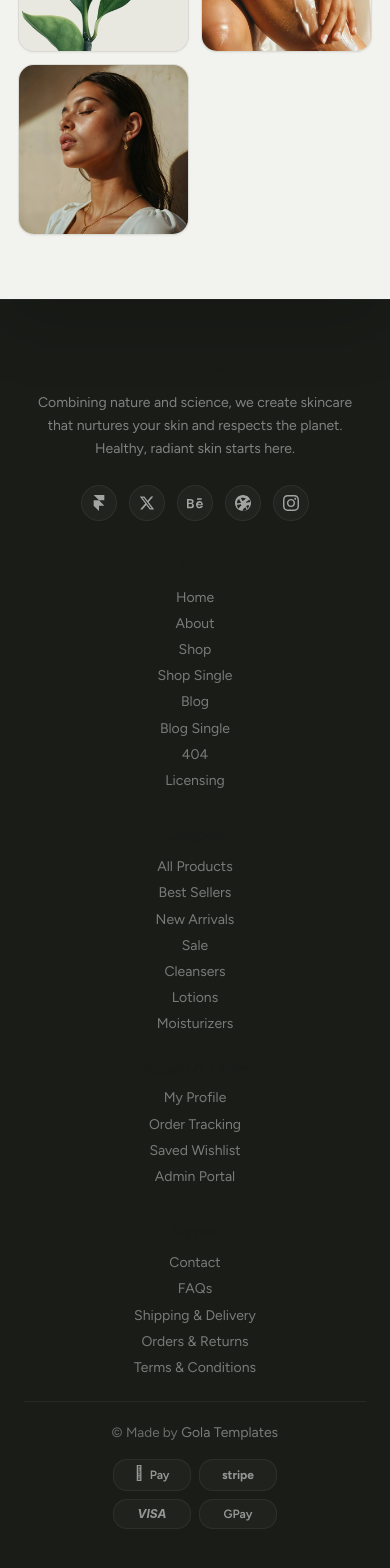
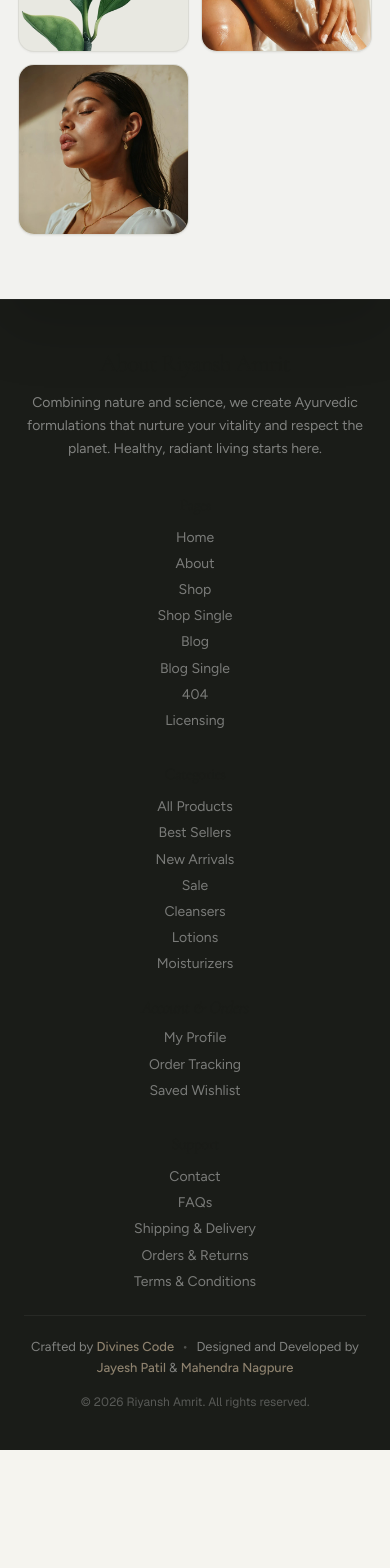
Before and after one commit to Jayeshpatil9869/riyanshamrit, a React (Vite) app: page / in a window 390 px wide. Shown: the part 7238-8806 px from the top of the page. After the commit the page ends 8688 px from the top, so only its background shows below. Built offline with nearby package versions, Linux system fonts and the light colour scheme; no server answers; a web font is replaced by a local one.

Commit message:
feat(footer): remove social & payment icons and update developer credits

```diff
--- a/src/components/Footer.tsx
+++ b/src/components/Footer.tsx
@@ -47,79 +47,15 @@ export const Footer: React.FC = () => {
           {/* Main Content Layout (Centered Stack on Mobile, 12-Col Grid on Desktop) */}
           <div className="grid grid-cols-1 lg:grid-cols-12 gap-8 lg:gap-12">
 
-            {/* BRAND COLUMN (Description & Socials) */}
+            {/* BRAND COLUMN (Description) */}
             <div className="lg:col-span-5 flex flex-col items-center text-center lg:items-start lg:text-left justify-between gap-6 lg:gap-8">
               <div className="flex flex-col items-center lg:items-start gap-3 sm:gap-4 max-w-md mx-auto lg:mx-0">
                 <h2 className="font-serif text-2xl sm:text-3xl text-white font-normal tracking-tight">
-                  About Kanva
+                  About Riyansh Amrit
                 </h2>
                 <p className="text-white/75 text-[14px] sm:text-[14.5px] leading-relaxed font-sans">
-                  Combining nature and science, we create skincare that nurtures your skin and respects the planet. Healthy, radiant skin starts here.
+                  Combining nature and science, we create Ayurvedic formulations that nurture your vitality and respect the planet. Healthy, radiant living starts here.
                 </p>
-              </div>
-
-              {/* Social Media Icons */}
-              <div className="flex items-center justify-center lg:justify-start gap-3">
-                {/* Framer */}
-                <a
-                  href="https://framer.com"
-                  target="_blank"
-                  rel="noopener noreferrer"
-                  aria-label="Framer"
-                  className="w-9 h-9 sm:w-10 sm:h-10 rounded-full bg-white/5 hover:bg-white/15 border border-white/10 flex items-center justify-center text-white transition-all hover:scale-110"
-                >
-                  <svg className="w-4 h-4 sm:w-4.5 sm:h-4.5" fill="currentColor" viewBox="0 0 24 24">
-                    <path d="M4 0h16v8h-8zM4 8h8l8 8H4zM4 16h8v8z" />
-                  </svg>
-                </a>
-                {/* X / Twitter */}
-                <a
-                  href="https://x.com"
-                  target="_blank"
-                  rel="noopener noreferrer"
-                  aria-label="X"
-                  className="w-9 h-9 sm:w-10 sm:h-10 rounded-full bg-white/5 hover:bg-white/15 border border-white/10 flex items-center justify-center text-white transition-all hover:scale-110"
-                >
-                  <svg className="w-4 h-4 sm:w-4.5 sm:h-4.5" fill="currentColor" viewBox="0 0 24 24">
-                    <path d="M18.244 2.25h3.308l-7.227 8.26 8.502 11.24H16.17l-5.214-6.817L4.99 21.75H1.68l7.73-8.835L1.254 2.25H8.08l4.713 6.231zm-1.161 17.52h1.833L7.084 4.126H5.117z" />
-                  </svg>
-                </a>
-                {/* Behance */}
-                <a
-                  href="https://behance.net"
-                  target="_blank"
-                  rel="noopener noreferrer"
-                  aria-label="Behance"
-                  className="w-9 h-9 sm:w-10 sm:h-10 rounded-full bg-white/5 hover:bg-white/15 border border-white/10 flex items-center justify-center text-white transition-all hover:scale-110"
-                >
-                  <svg className="w-4 h-4 sm:w-4.5 sm:h-4.5" fill="currentColor" viewBox="0 0 24 24">
-                    <path d="M22 7h-7v-2h7v2zm1.726 10c-.442 1.297-2.029 3-4.726 3-3.084 0-5.46-2.093-5.46-5.5 0-3.355 2.376-5.5 5.25-5.5 3.033 0 4.935 2.144 4.935 5.5 0 .285-.015.617-.034.82h-7.854c.063 1.636 1.139 2.536 2.457 2.536 1.109 0 1.833-.519 2.238-1.356h3.194zm-6.883-3.23h4.633c-.086-1.336-.939-2.08-2.227-2.08-1.298 0-2.27.794-2.406 2.08zm-11.843 6.23h-5v-14h5.667c2.614 0 4.333 1.341 4.333 3.518 0 1.393-.728 2.511-1.895 3.064 1.545.541 2.395 1.873 2.395 3.593 0 2.417-1.844 3.825-5.5 3.825zm-2.5-8.25h2.667c1.378 0 2.167-.624 2.167-1.745 0-1.077-.789-1.673-2.167-1.673h-2.667v3.418zm0 5.832h2.833c1.554 0 2.5-.724 2.5-1.954 0-1.282-.946-1.996-2.5-1.996h-2.833v3.95z" />
-                  </svg>
-                </a>
-                {/* Dribbble */}
-                <a
-                  href="https://dribbble.com"
-                  target="_blank"
-                  rel="noopener noreferrer"
-                  aria-label="Dribbble"
-                  className="w-9 h-9 sm:w-10 sm:h-10 rounded-full bg-white/5 hover:bg-white/15 border border-white/10 flex items-center justify-center text-white transition-all hover:scale-110"
-                >
-                  <svg className="w-4 h-4 sm:w-4.5 sm:h-4.5" fill="currentColor" viewBox="0 0 24 24">
-                    <path d="M12 0c-6.627 0-12 5.373-12 12s5.373 12 12 12 12-5.373 12-12-5.373-12-12-12zm10.18 10.999c-.197-.015-2.457-.168-4.947.859-.221-.482-.457-.969-.706-1.455 3.428-1.527 4.792-3.479 4.887-3.621 1.258 1.884 1.766 4.195.766 4.217zm-6.282-5.263c-.126.177-1.424 1.947-4.664 3.375-1.229-2.274-2.569-4.398-2.684-4.582 1.05-.349 2.2-.549 3.45-.549 1.442 0 2.784.27 3.898.756zm-9.356 1.341c.119.186 1.443 2.275 2.686 4.521-2.99.882-5.908.904-6.312.904-.002-.167-.006-.334-.006-.502 0-2.029.744-3.885 1.972-5.311.53-.284 1.096-.511 1.66-.612zm-3.542 7.423c.374 0 2.871-.008 5.688-.799.362.723.704 1.452 1.025 2.18-3.076 1.849-4.148 4.606-4.227 4.819-1.583-1.638-2.544-3.856-2.486-6.2zm8.563 8.441c.099-.232 1.074-2.735 3.99-4.425 1.332 2.102 1.865 4.095 1.967 4.512-1.391.688-2.955 1.082-4.62 1.082-.455 0-.899-.033-1.337-.169zm7.042-2.316c-.144-.492-.729-2.274-1.957-4.238 2.305-.989 4.316-.921 4.537-.912-.132 2.101-1.002 3.995-2.58 5.15z" />
-                  </svg>
-                </a>
-                {/* Instagram */}
-                <a
-                  href="https://instagram.com"
-                  target="_blank"
-                  rel="noopener noreferrer"
-                  aria-label="Instagram"
-                  className="w-9 h-9 sm:w-10 sm:h-10 rounded-full bg-white/5 hover:bg-white/15 border border-white/10 flex items-center justify-center text-white transition-all hover:scale-110"
-                >
-                  <svg className="w-4 h-4 sm:w-4.5 sm:h-4.5" fill="currentColor" viewBox="0 0 24 24">
-                    <path d="M12 2.163c3.204 0 3.584.012 4.85.07 3.252.148 4.771 1.691 4.919 4.919.058 1.265.069 1.645.069 4.849 0 3.205-.012 3.584-.069 4.849-.149 3.225-1.664 4.771-4.919 4.919-1.266.058-1.644.07-4.85.07-3.204 0-3.584-.012-4.849-.07-3.26-.149-4.771-1.699-4.919-4.92-.058-1.265-.07-1.644-.07-4.849 0-3.204.013-3.583.07-4.849.149-3.227 1.664-4.771 4.919-4.919 1.266-.057 1.645-.069 4.849-.069zm0-2.163c-3.259 0-3.667.014-4.947.072-4.358.2-6.78 2.618-6.98 6.98-.059 1.281-.073 1.689-.073 4.948 0 3.259.014 3.668.072 4.948.2 4.358 2.618 6.78 6.98 6.98 1.281.058 1.689.072 4.948.072 3.259 0 3.668-.014 4.948-.072 4.354-.2 6.782-2.618 6.979-6.98.059-1.28.073-1.689.073-4.948 0-3.259-.014-3.667-.072-4.947-.196-4.354-2.617-6.78-6.979-6.98-1.281-.059-1.69-.073-4.949-.073zm0 5.838c-3.403 0-6.162 2.759-6.162 6.162s2.759 6.163 6.162 6.163 6.162-2.759 6.162-6.163c0-3.403-2.759-6.162-6.162-6.162zm0 10.162c-2.209 0-4-1.79-4-4 0-2.209 1.791-4 4-4s4 1.791 4 4c0 2.21-1.791 4-4 4zm6.406-11.845c-.796 0-1.441.645-1.441 1.44s.645 1.44 1.441 1.44c.795 0 1.439-.645 1.439-1.44s-.644-1.44-1.439-1.44z" />
-                  </svg>
-                </a>
               </div>
             </div>
 
@@ -169,7 +105,6 @@ export const Footer: React.FC = () => {
                     <RollLink href="/account/profile" label="My Profile" />
                     <RollLink href="/account/orders" label="Order Tracking" />
                     <RollLink href="/wishlist" label="Saved Wishlist" />
-                    <RollLink href="/admin" label="Admin Portal" />
                   </nav>
                 </div>
               </div>
@@ -192,27 +127,41 @@ export const Footer: React.FC = () => {
 
           </div>
 
-          {/* Bottom Bar (Copyright & 2x2 / Row Payment Badges matching Reference) */}
-          <div className="pt-5 sm:pt-6 pb-2 sm:pb-3 border-t border-white/10 flex flex-col sm:flex-row items-center justify-between gap-4">
-            {/* Copyright */}
-            <div className="text-white/60 text-[13.5px] sm:text-[14px] text-center sm:text-left">
-              © Made by <RollLink href="https://gola.supply" label="Gola Templates" />
+          {/* Bottom Bar (Credits & Links) */}
+          <div className="pt-5 sm:pt-6 pb-2 sm:pb-3 border-t border-white/10 flex flex-col sm:flex-row items-center justify-between gap-4 text-center sm:text-left">
+            <div className="text-white/75 text-[13px] sm:text-[13.5px] leading-relaxed">
+              <span>Crafted by </span>
+              <a
+                href="https://divinescode.com/"
+                target="_blank"
+                rel="noopener noreferrer"
+                className="text-[#dac5a7] hover:underline font-medium"
+              >
+                Divines Code
+              </a>
+              <span className="mx-2 text-white/40">•</span>
+              <span>Designed and Developed by </span>
+              <a
+                href="https://jayeshbpatil.com/"
+                target="_blank"
+                rel="noopener noreferrer"
+                className="text-[#dac5a7] hover:underline font-medium"
+              >
+                Jayesh Patil
+              </a>
+              <span> &amp; </span>
+              <a
+                href="https://mahendranagpure.com/"
+                target="_blank"
+                rel="noopener noreferrer"
+                className="text-[#dac5a7] hover:underline font-medium"
+              >
+                Mahendra Nagpure
+              </a>
             </div>
 
-            {/* Payment Badges Grid */}
-            <div className="grid grid-cols-2 gap-2 sm:flex sm:flex-wrap sm:items-center sm:gap-2">
-              <span className="bg-[#252922] px-3.5 py-1.5 rounded-md text-xs font-semibold text-white/90 border border-white/10 flex items-center justify-center gap-1.5 min-w-[78px]">
-                <span className="text-sm -mt-0.5"></span> Pay
-              </span>
-              <span className="bg-[#252922] px-3.5 py-1.5 rounded-md text-xs font-bold text-white/90 border border-white/10 lowercase flex items-center justify-center min-w-[78px]">
-                stripe
-              </span>
-              <span className="bg-[#252922] px-3.5 py-1.5 rounded-md text-xs font-bold text-white/90 border border-white/10 italic flex items-center justify-center min-w-[78px]">
-                VISA
-              </span>
-              <span className="bg-[#252922] px-3.5 py-1.5 rounded-md text-xs font-semibold text-white/90 border border-white/10 flex items-center justify-center min-w-[78px]">
-                GPay
-              </span>
+            <div className="text-white/45 text-xs font-mono">
+              © {new Date().getFullYear()} Riyansh Amrit. All rights reserved.
             </div>
           </div>
         </motion.div>
```
